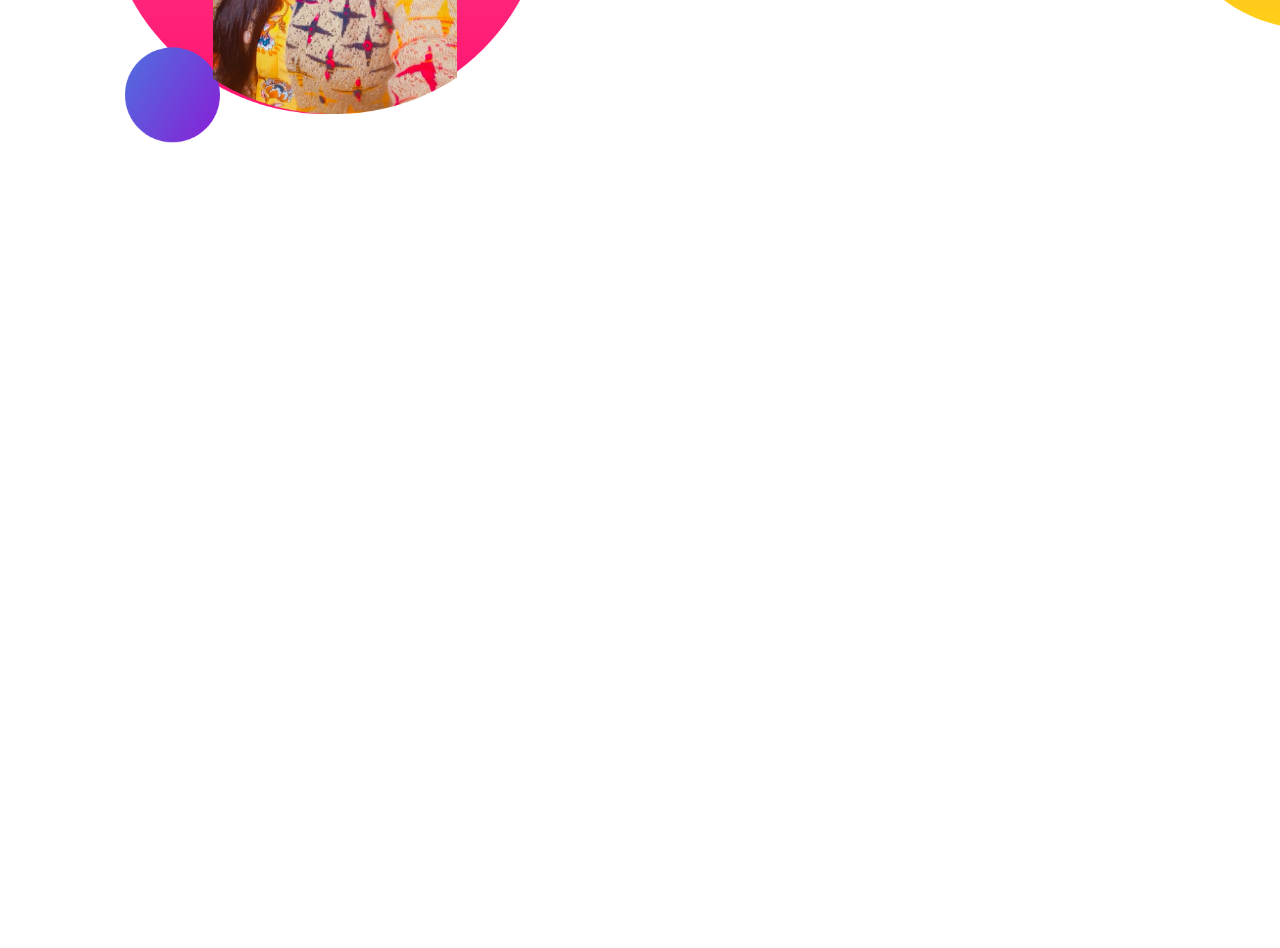
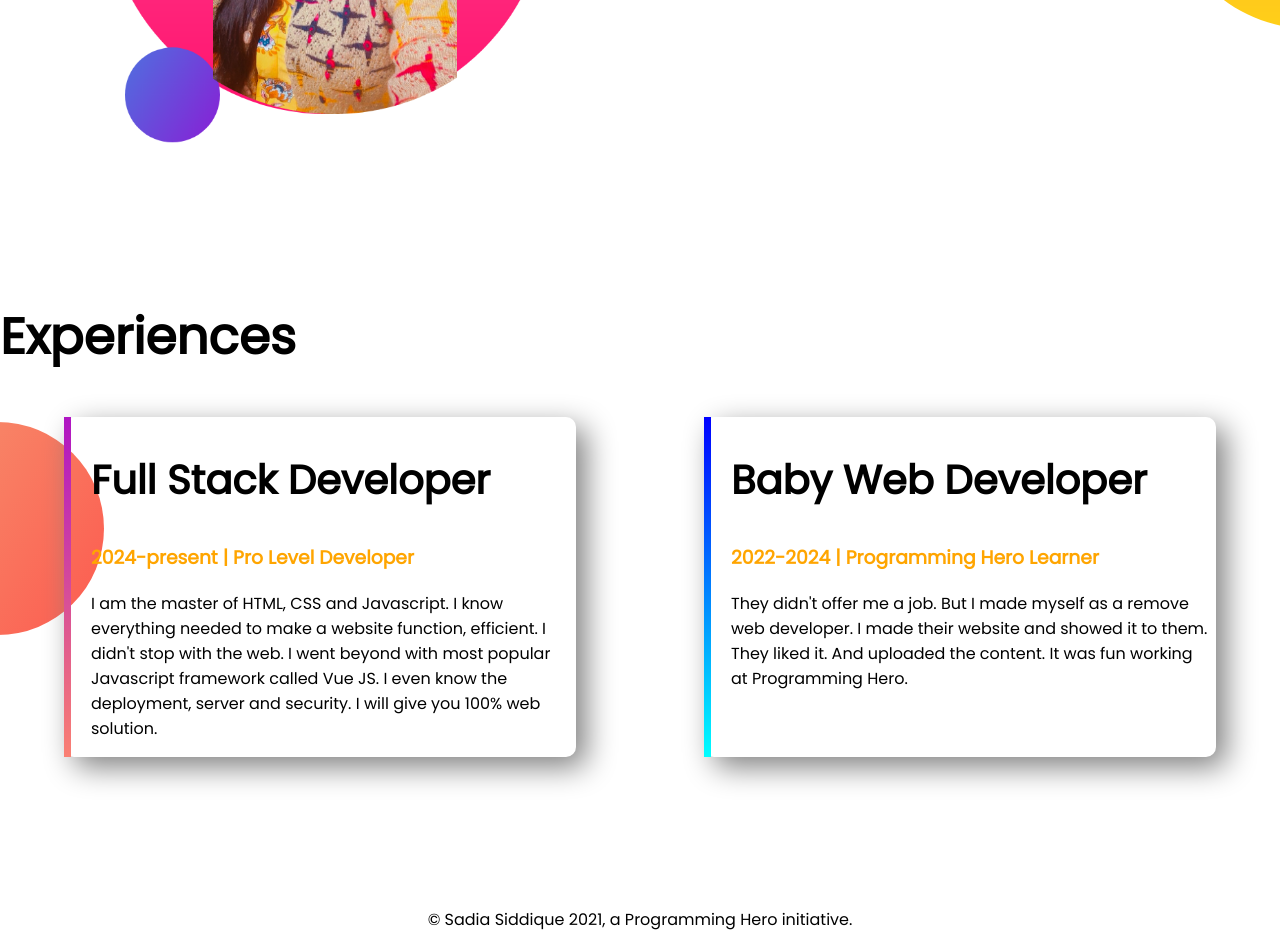
Before and after one commit to Sadiasiddiq/developer-portfolio, a plain HTML site: page index.html in a window 1280 px wide. Shown: the part 1097-2045 px from the top of the page. Before the commit the page ends 1397 px from the top, so only its background shows below. Drawn offline with Linux system fonts and the light colour scheme.

Commit message:
final dection and footer added

```diff
--- a/index.html
+++ b/index.html
@@ -13,7 +13,7 @@
 </head>
 
 <body>
-    <section class="top-banner">
+    <section class="top-banner flexible-container">
         <div class="half-width">
             <h1> Welcome To</h1>
             <h1><span class="orange-color">Sadia Siddique's</span> World!</h1>
@@ -27,7 +27,7 @@
             <img src="images/Sadia-bg.png" alt="">
         </div>
     </section>
-    <section class="second-section">
+    <section class="second-section flexible-container">
         <div class="half-width">
             <img src="images/Sadia-bg2.png" alt="">
         </div>
@@ -39,8 +39,23 @@
 
         </div>
     </section>
+    <section class="third-section">
+        <h1>Experiences</h1>
+        <div class="flexible-container">
+            <div id="experience-full" class="experience-item">
+            <h2>Full Stack Developer</h2>
+            <h3 class="orange-color">2024-present | Pro Level Developer</h3>
+            <p>I am the master of HTML, CSS and Javascript. I know everything needed to make a website function, efficient. I didn't stop with the web. I went beyond with most popular Javascript framework called Vue JS. I even know the deployment, server and security. I will give you 100% web solution.</p>
+        </div>
+        <div id="experience-baby" class="experience-item">
+            <h2>Baby Web Developer</h2>
+            <h3 class="orange-color">2022-2024 | Programming Hero Learner </h3>
+            <p>They didn't offer me a job. But I made myself as a remove web developer. I made their website and showed it to them. They liked it. And uploaded the content. It was fun working <br>at Programming Hero.</br> </p>
+        </div>
+        </div>
+    </section>
 
-
+<footer><p>© Sadia Siddique 2021, a Programming Hero initiative.</p></footer>
 </body>
 
 </html>
--- a/style.css
+++ b/style.css
@@ -6,10 +6,13 @@ body{
 h1{
     font-size: 50px;
 }
+h2{
+    font-size: 40px;
+}
 .orange-color{
     color: orange;
 }
-section{
+.flexible-container{
     display: flex;
     margin-bottom: 150px;
 }
@@ -39,3 +42,30 @@ section{
     background-repeat: no-repeat;
     background-position: right;
 }
+.experience-item{
+    box-shadow: 10px 10px 30px gray;
+    width: 40%;
+    margin-left: 5%;
+    margin-right: 5%;
+    padding-left: 20px;
+    border-radius: 10px;
+
+}
+.third-section{
+    background-image: url(images/exp-bg.png);
+    background-repeat: no-repeat;
+    background-position: left;
+}
+#experience-full{
+    border-left: 7px solid;
+    border-image: linear-gradient(rgb(175, 21, 196), salmon) ;
+    border-image-slice: 1;
+}
+#experience-baby{
+    border-left: 7px solid;
+    border-image: linear-gradient(blue, cyan) ;
+    border-image-slice: 1;
+}
+footer p{
+    text-align: center;
+}
```
